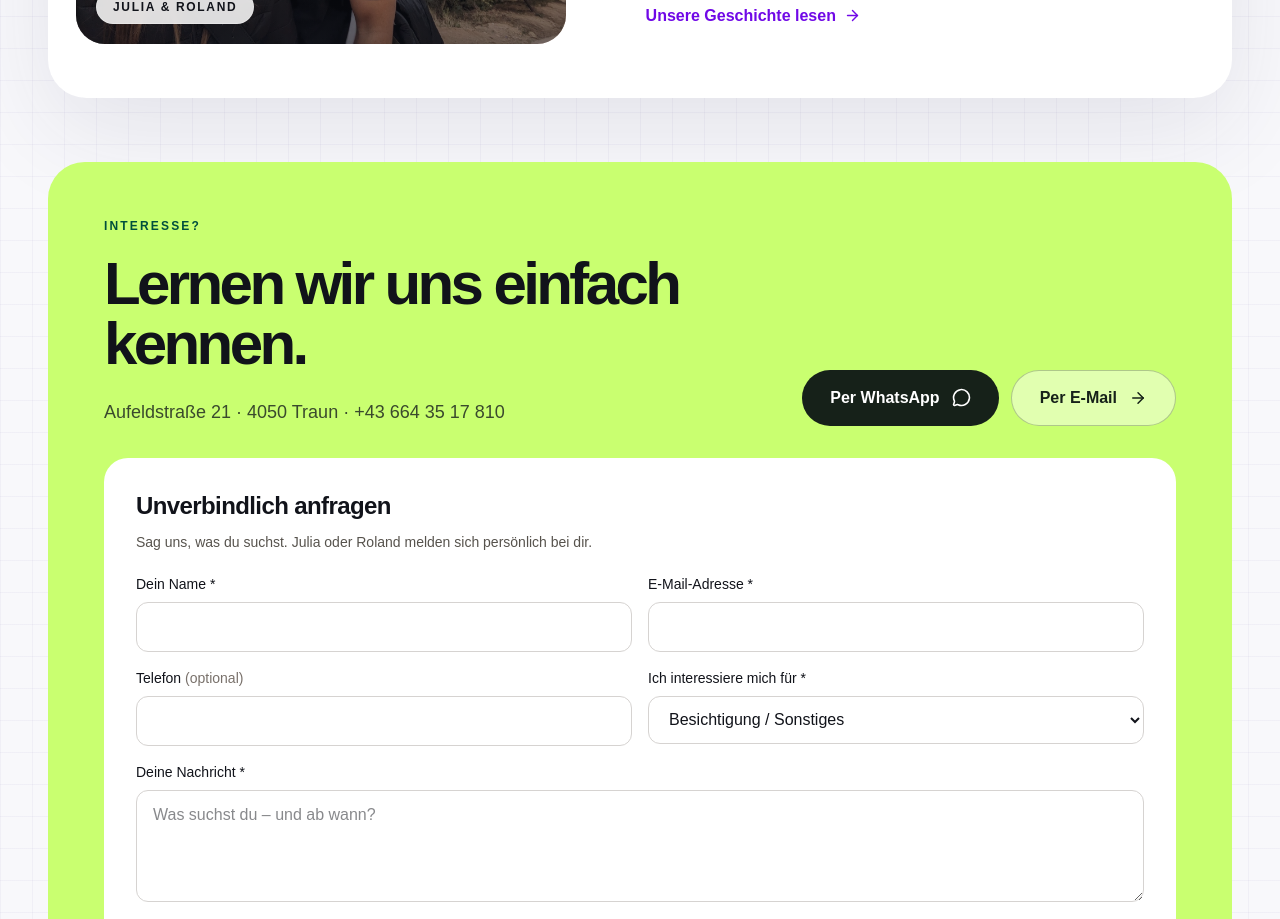
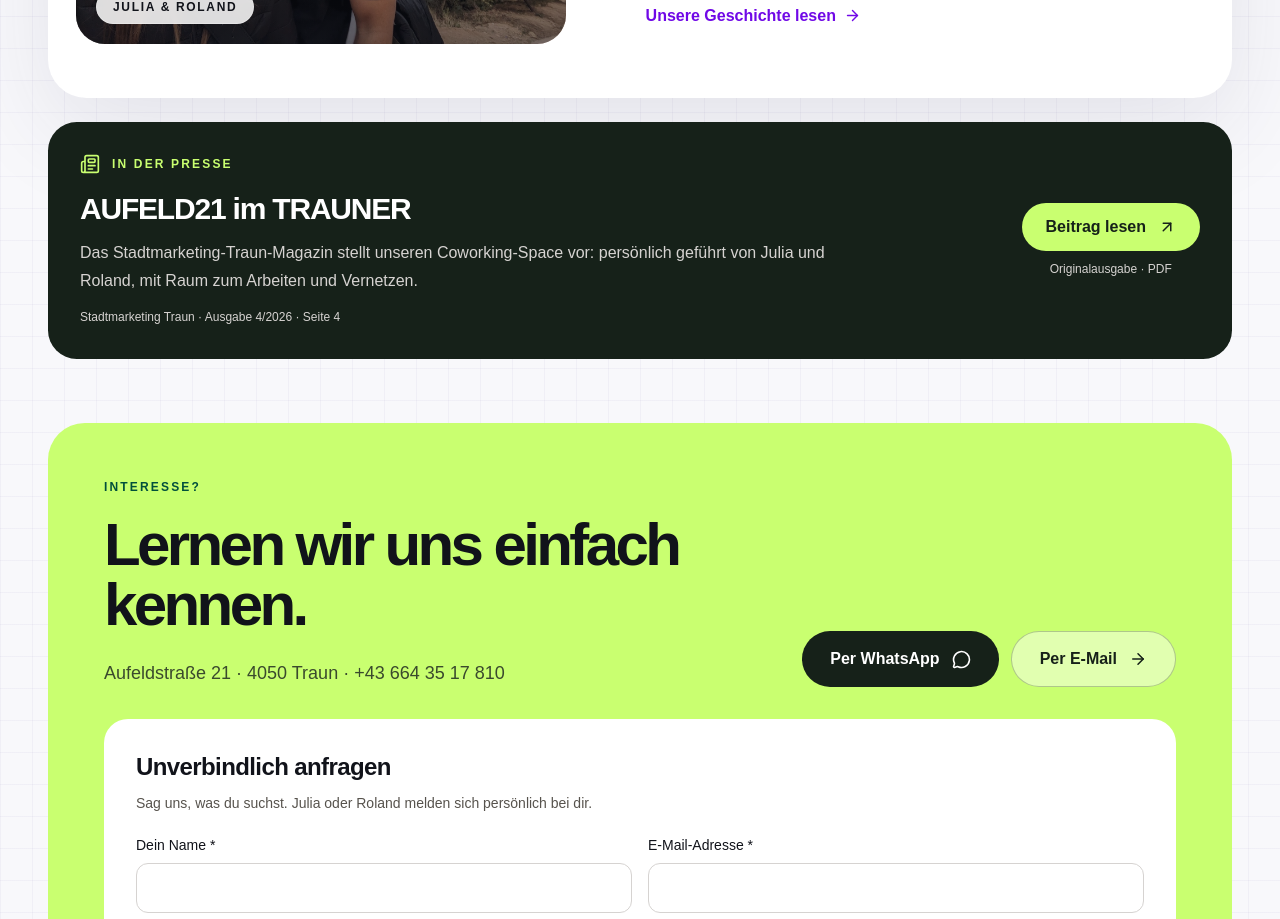
Before and after one commit to rolandpotlog-svg/aufeld21, a Next.js app: page /homepage-preview in a window 1280 px wide. Shown: the part 6960-7879 px from the top of the page. Built offline with nearby package versions, Linux system fonts and the light colour scheme; no server answers.

Commit message:
Add TRAUNER press mention and original article link

```diff
--- a/app/homepage-preview/page.tsx
+++ b/app/homepage-preview/page.tsx
@@ -9,6 +9,7 @@ import Link from "next/link";
 import {
   ArrowDownRight,
   ArrowRight,
+  ArrowUpRight,
   Building2,
   CalendarDays,
   Coffee,
@@ -19,6 +20,7 @@ import {
   MapPin,
   MessageCircle,
   Network,
+  Newspaper,
   ParkingCircle,
   Presentation,
   Printer,
@@ -347,6 +349,30 @@ export default function HomepagePreview() {
             <Link href="/ueber-uns" className="mt-5 inline-flex min-h-11 items-center gap-2 font-bold text-violet-700">Unsere Geschichte lesen <ArrowRight size={17}/></Link>
           </div>
         </div>
+
+        <article id="presse" aria-labelledby="press-title" className="mt-5 grid gap-6 rounded-[1.8rem] bg-[#162119] p-5 text-white sm:mt-6 sm:p-8 lg:grid-cols-[1fr_auto] lg:items-center">
+          <div className="min-w-0">
+            <div className="flex items-center gap-3 text-[#c9ff70]">
+              <Newspaper size={20} aria-hidden="true" className="shrink-0" />
+              <p className="text-xs font-bold uppercase tracking-[0.18em]">In der Presse</p>
+            </div>
+            <h3 id="press-title" className="mt-4 text-2xl font-semibold leading-tight tracking-[-0.04em] sm:text-3xl">AUFELD21 im TRAUNER</h3>
+            <p className="mt-3 max-w-3xl text-sm leading-6 text-stone-300 sm:text-base sm:leading-7">Das Stadtmarketing-Traun-Magazin stellt unseren Coworking-Space vor: persönlich geführt von Julia und Roland, mit Raum zum Arbeiten und Vernetzen.</p>
+            <p className="mt-3 text-xs leading-5 text-stone-300">Stadtmarketing Traun · Ausgabe 4/2026 · Seite 4</p>
+          </div>
+          <div className="flex flex-col gap-2 lg:items-center">
+            <a
+              href="https://www.stadtmarketing-traun.at/wp-content/uploads/2026/09/Trauner_4_2026_web-1.pdf#page=4"
+              target="_blank"
+              rel="noopener noreferrer"
+              className="inline-flex min-h-12 items-center justify-center gap-3 rounded-full bg-[#c9ff70] px-6 py-3 text-center font-bold text-[#162119] transition hover:bg-[#d9ff9c] focus-visible:outline-2 focus-visible:outline-offset-4 focus-visible:outline-[#c9ff70]"
+            >
+              Beitrag lesen <ArrowUpRight size={18} aria-hidden="true" className="shrink-0" />
+              <span className="sr-only">: TRAUNER 4/2026, Seite 4 (PDF, öffnet in neuem Tab)</span>
+            </a>
+            <p className="text-center text-xs leading-5 text-stone-300">Originalausgabe · PDF</p>
+          </div>
+        </article>
       </section>
 
       <section id="contact" className="px-5 pb-5 sm:px-8 sm:pb-8 lg:px-12 lg:pb-12">
```
